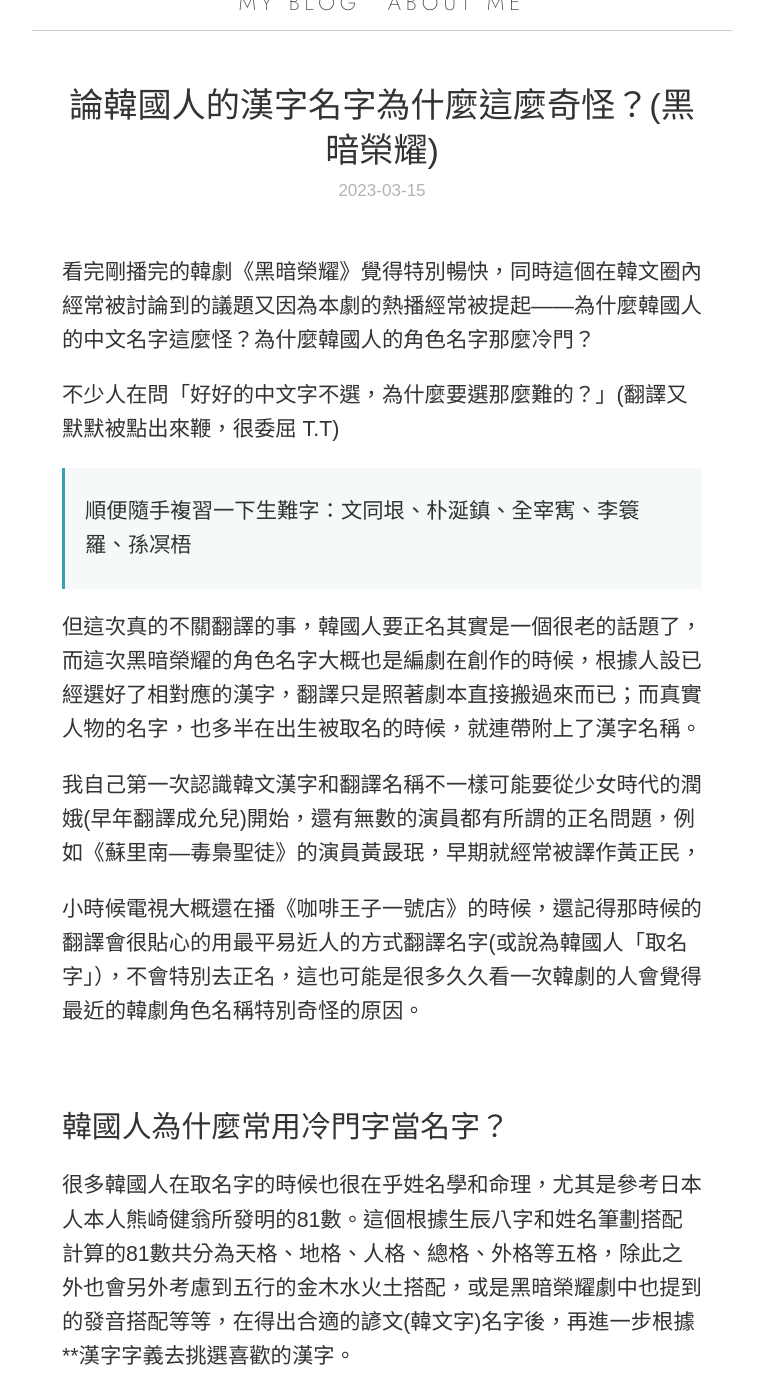
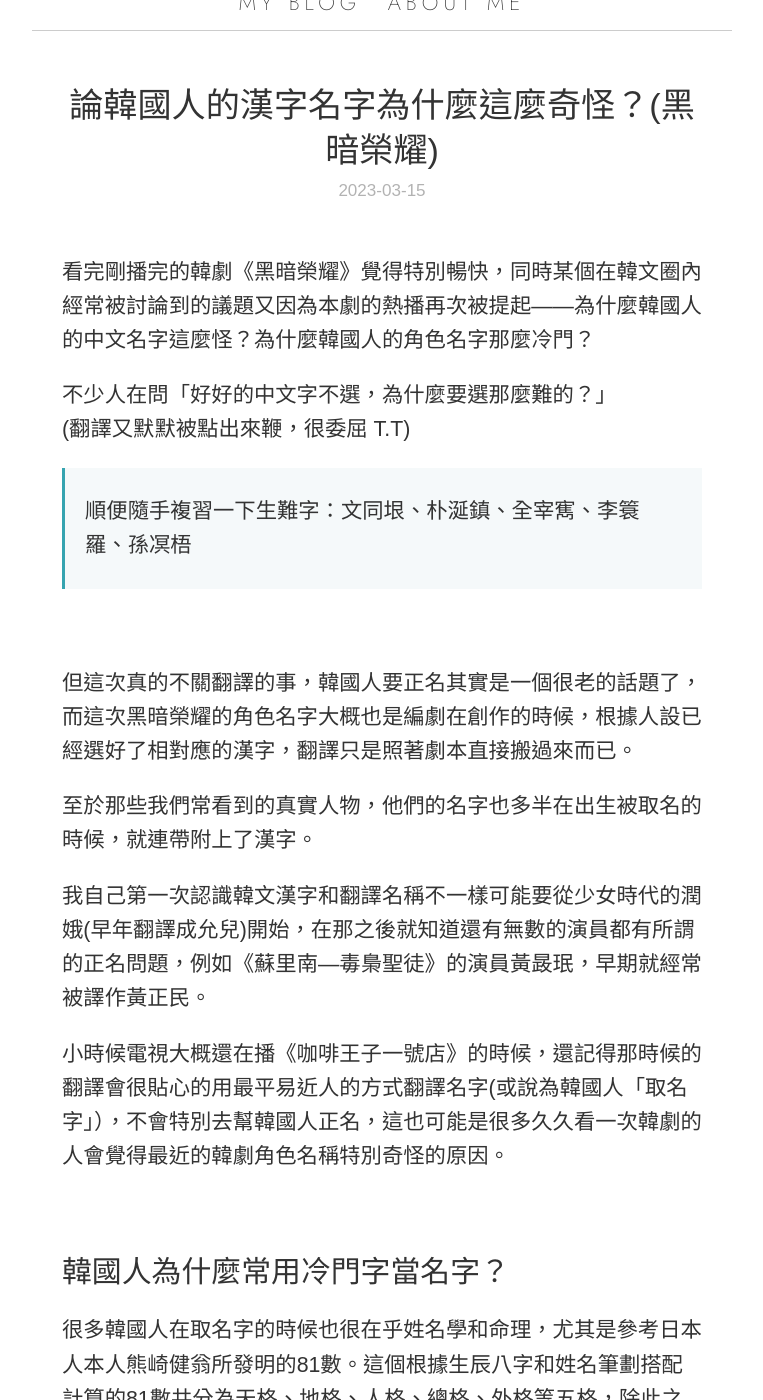
Before and after one commit to pqvst/tzling, a Jekyll site: the page built from _posts/2023-03-15-Korean-Name-in-Hanzi.md, in a window 1280 px wide and 1400 px high, scrolled down 558 px. Shown: the whole window, without its empty margins (258-1021 px from the left). Built offline with Jekyll 4.4.1, drawn with Linux system fonts in a browser that asks for light colours; nearby versions of some CDN libraries; some of the changed text lies outside the part shown.

Commit message:
Update 2023-03-15-Korean-Name-in-Hanzi.md

```diff
--- a/_posts/2023-03-15-Korean-Name-in-Hanzi.md
+++ b/_posts/2023-03-15-Korean-Name-in-Hanzi.md
@@ -3,24 +3,31 @@
 title: 論韓國人的漢字名字為什麼這麼奇怪？(黑暗榮耀)
 ---
 
-看完剛播完的韓劇《黑暗榮耀》覺得特別暢快，同時這個在韓文圈內經常被討論到的議題又因為本劇的熱播經常被提起——**為什麼韓國人的中文名字這麼怪？**為什麼韓國人的角色名字那麼冷門？
+看完剛播完的韓劇《黑暗榮耀》覺得特別暢快，同時某個在韓文圈內經常被討論到的議題又因為本劇的熱播再次被提起——**為什麼韓國人的中文名字這麼怪？****為什麼韓國人的角色名字那麼冷門？**
 
-不少人在問「好好的中文字不選，為什麼要選那麼難的？」(翻譯又默默被點出來鞭，很委屈 T.T)
+不少人在問「好好的中文字不選，為什麼要選那麼難的？」<br/>(翻譯又默默被點出來鞭，很委屈 T.T)
 
 > 順便隨手複習一下生難字：文同垠、朴涎鎮、全宰寯、李簑羅、孫凕梧
 
 
-但這次真的不關翻譯的事，韓國人**要正名**其實是一個很老的話題了，而這次黑暗榮耀的角色名字大概也是編劇在創作的時候，根據人設已經選好了相對應的漢字，翻譯只是照著劇本直接搬過來而已；而真實人物的名字，也多半在出生被取名的時候，就連帶附上了漢字名稱。
+<br/>
 
-我自己第一次認識韓文漢字和翻譯名稱不一樣可能要從少女時代的潤娥(早年翻譯成允兒)開始，還有無數的演員都有所謂的**正名**問題，例如《蘇里南—毒梟聖徒》的演員**黃晸珉**，早期就經常被譯作**黃正民**，
+但這次真的不關翻譯的事，韓國人**要正名**其實是一個很老的話題了，而這次黑暗榮耀的角色名字大概也是編劇在創作的時候，根據人設已經選好了相對應的漢字，翻譯只是照著劇本直接搬過來而已。
 
-小時候電視大概還在播《咖啡王子一號店》的時候，還記得那時候的翻譯會很**貼心**的用最平易近人的方式翻譯名字(或說為韓國人「取名字」），不會特別去正名，這也可能是很多久久看一次韓劇的人會覺得最近的韓劇角色名稱特別奇怪的原因。
+至於那些我們常看到的真實人物，他們的名字也多半在出生被取名的時候，就連帶附上了漢字。
+
+我自己第一次認識韓文漢字和翻譯名稱不一樣可能要從少女時代的潤娥(早年翻譯成允兒)開始，在那之後就知道還有無數的演員都有所謂的**正名**問題，例如《蘇里南—毒梟聖徒》的演員**黃晸珉**，早期就經常被譯作**黃正民**。
+
+小時候電視大概還在播《咖啡王子一號店》的時候，還記得那時候的翻譯會很**貼心**的用最平易近人的方式翻譯名字(或說為韓國人「取名字」），不會特別去幫韓國人正名，這也可能是很多久久看一次韓劇的人會覺得最近的韓劇角色名稱特別奇怪的原因。
+
 
 <br/>
 
 ## 韓國人為什麼常用冷門字當名字？
 
-很多韓國人在取名字的時候也很在乎姓名學和命理，尤其是參考日本人本人熊崎健翁所發明的**81數**。這個根據生辰八字和姓名筆劃搭配計算的81數共分為天格、地格、人格、總格、外格等五格，除此之外也會另外考慮到**五行**的金木水火土搭配，或是黑暗榮耀劇中也提到的發音搭配等等，在得出合適的諺文(韓文字)名字後，再進一步根據**漢字字義去挑選喜歡的漢字。
+很多韓國人在取名字的時候也很在乎姓名學和命理，尤其是參考日本人本人熊崎健翁所發明的**81數**。這個根據生辰八字和姓名筆劃搭配計算的81數共分為天格、地格、人格、總格、外格等五格，除此之外也會另外考慮到**五行**的金木水火土搭配，或是黑暗榮耀劇中也提到的發音搭配等等。
+
+在根據姓名學得出合適的諺文(韓文字)名字、筆畫數後，一般會再進一步根據**漢字字義**去挑選喜歡的漢字。
 
 很多我們覺得冷門的漢字，通常都是因為有非常好的意向所以被選來當名字。
 
@@ -60,6 +67,7 @@
 《Penthouse——上流戰爭》劇中羅愛嬌的名字，就只有**姓**有取漢字<br/><br/>
 ![](/assets/img/Korea_2022/naaegyo.jpeg)<br/>
 
+<br/>
 
 而這次飾演毒蟲李簑羅的 **Kim hee eo la** 名字也特別有趣，她的名字被譯作「金赫拉」，但她的真實韓文名字也是沒有漢字的純韓文名，而且是非常少見的三個音節。她曾經在採訪中介紹自己的名稱是爸爸的取的，爸爸就是特別想取一個純韓文的名字，而hee eo la的意思則是期許她「明亮、純淨長大」的意思。
 
```
Also changed, not shown: other parts of _posts/2023-03-15-Korean-Name-in-Hanzi.md (+1 -1 lines).
